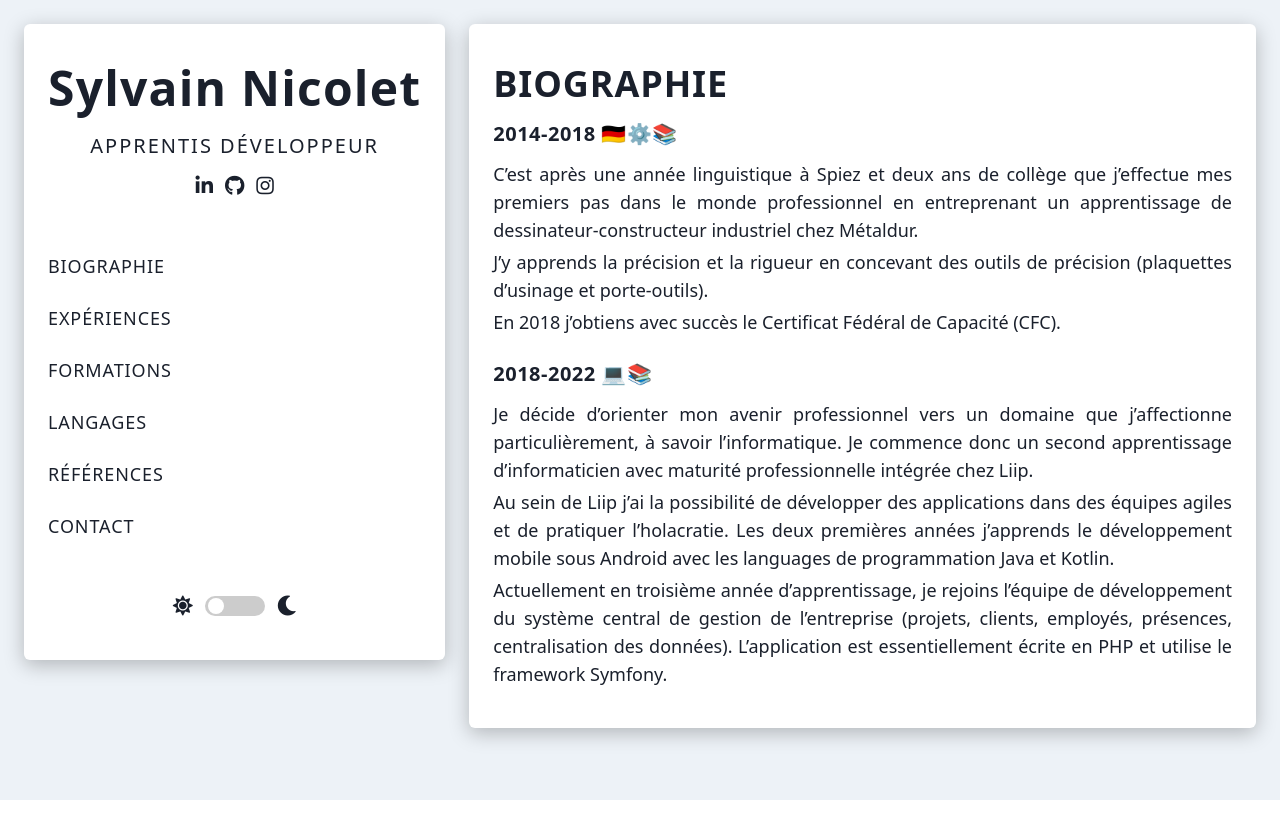
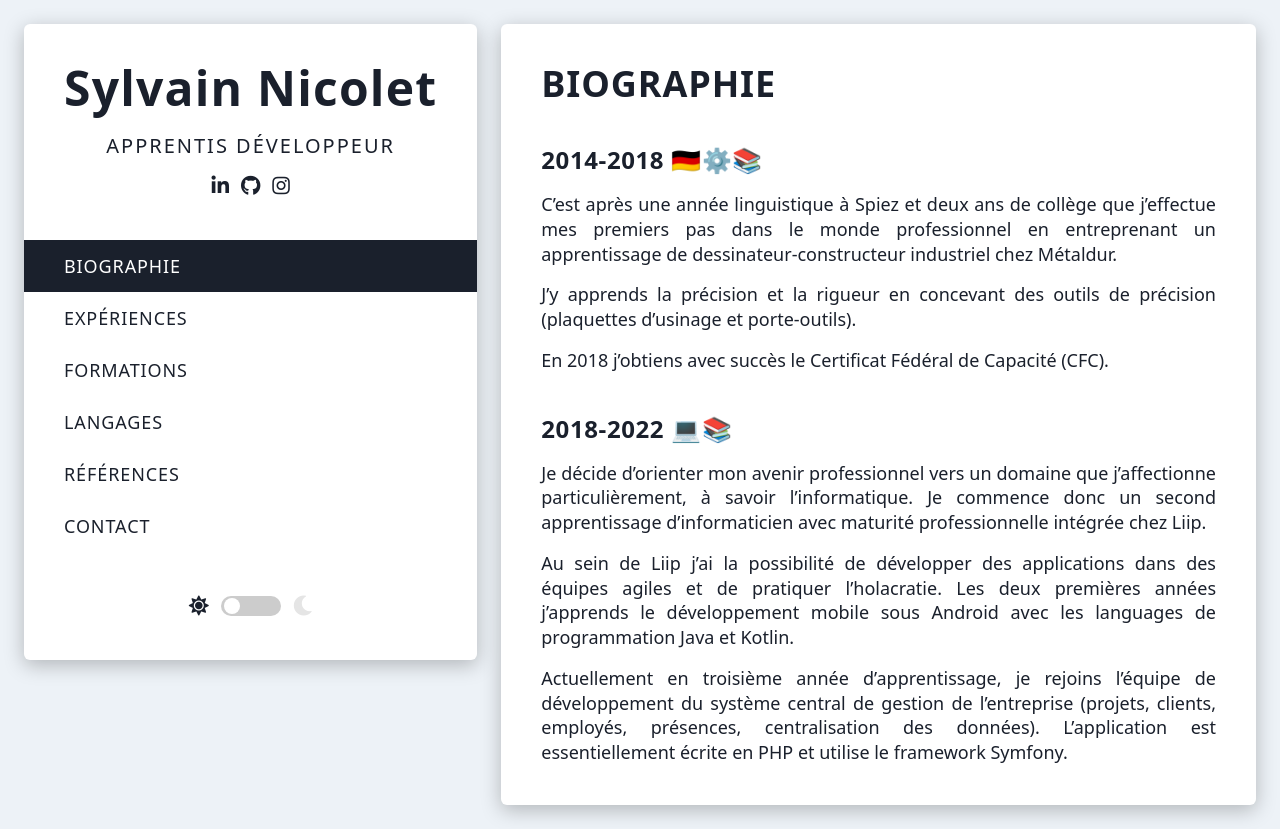
Before and after one commit to sylvainnicolet/cv-app, a Nuxt app: page /biography in a window 1280 px wide. Before the commit the page ends 800 px from the top, so only its background shows below. Built offline with nearby package versions, Linux system fonts and the light colour scheme.

Commit message:
🌙 Implement Light/Dark Themes

```diff
--- a/app.vue
+++ b/app.vue
@@ -4,24 +4,69 @@ import './assets/custom.scss'
 </script>
 
 <template>
-  <div id="app">
+  <div id="app" :class="theme">
     <div class="layout">
-      <Navigation />
+      <Navigation @toggle="toggle" />
       <NuxtPage />
     </div>
   </div>
 </template>
 
+<script lang="ts">
+import { defineComponent } from 'vue';
+export default defineComponent({
+  name: 'App',
+  components: {},
+  data () {
+    return {
+      theme: 'light',
+    }
+  },
+  mounted() {
+    if (localStorage.theme) {
+      this.theme = localStorage.theme;
+    }
+  },
+  watch: {
+    theme(newTheme: string) {
+      localStorage.theme = newTheme;
+    }
+  },
+  methods: {
+    toggle () {
+      if (this.theme === "dark") {
+        this.theme = "light"
+      } else {
+        this.theme = "dark"
+      }
+    }
+  }
+});
+</script>
+
+
 <style lang="scss">
+  ::selection {
+    @apply text-lt_text;
+    @apply bg-accent;
+  }
 
   #app {
     @apply min-h-screen;
     @apply p-6;
     @apply bg-lt_bg;
+    transition: background 0.5s ease-in-out;
   }
 
   .layout {
     @apply flex flex-col lg:flex-row lg:items-start;
     @apply space-x-0 lg:space-x-6 space-y-6 lg:space-y-0;
   }
+
+  /* Dark */
+  #app {
+    &.dark {
+      @apply bg-dt_bg;
+    }
+  }
 </style>
--- a/assets/_card.scss
+++ b/assets/_card.scss
@@ -1,8 +1,8 @@
 /* Card */
 .card {
   box-shadow: 0 5px 20px 0 rgba(0,0,0,0.25);
+  @apply rounded-md;
   @apply bg-lt_card_bg text-lt_text;
-  @apply rounded-md;
 }
 
 .card--navigation {
@@ -10,6 +10,13 @@
 }
 
 .card--section {
-  @apply px-6 py-10;
+  @apply p-10;
   @apply w-full;
 }
+
+/* Dark */
+.dark {
+  .card {
+    @apply bg-dt_card_bg text-dt_text;
+  }
+}
--- a/assets/_typography.scss
+++ b/assets/_typography.scss
@@ -1,14 +1,14 @@
 /* Typography */
 .h1--section {
-  @apply mb-4;
+  @apply mb-10;
   @apply text-4xl font-bold tracking-wide uppercase;
 }
 
 .h2--section {
-  @apply mb-3;
-  @apply text-xl font-bold tracking-wide uppercase;
+  @apply mb-4;
+  @apply text-2xl font-bold tracking-wide uppercase;
 }
 
 p {
-  @apply text-lg text-justify;
+  @apply text-lg text-justify leading-snug;
 }
--- a/components/navigation.vue
+++ b/components/navigation.vue
@@ -21,18 +21,39 @@
 
     <div class="theme">
       <i class="fas fa-sun"></i>
-      <Switch />
+      <label class="switch">
+        <input v-model='isDarkTheme' type="checkbox" @click="$emit('toggle')">
+        <span class="slider"></span>
+      </label>
       <i class="fas fa-moon"></i>
     </div>
   </nav>
 </template>
+
+<script lang="ts">
+import { defineComponent } from 'vue';
+export default defineComponent({
+  data() {
+    return {
+      isDarkTheme: false
+    }
+  },
+  mounted() {
+    if (localStorage.theme) {
+      if (localStorage.theme === 'dark') {
+        this.isDarkTheme = true
+      }
+    }
+  },
+});
+</script>
 
 <style lang="scss" scoped>
 
   /* Navigation Header */
   .navigation__header {
     @apply flex flex-col items-center whitespace-nowrap;
-    @apply px-6 py-10;
+    @apply p-10;
   }
 
   /* Titles */
@@ -51,7 +72,7 @@
 
     .fab {
       @apply text-xl;
-      @apply hover:text-lt_hover_text;
+      @apply hover:text-accent;
     }
   }
 
@@ -59,13 +80,14 @@
   .menu {
     @apply flex flex-col;
 
-    li {
+    a {
+      @apply block;
+      @apply py-3 px-10;
+      @apply text-center lg:text-left text-lg uppercase tracking-wider;
+      @apply hover:bg-lt_hover_bg;
 
-      a {
-        @apply block;
-        @apply py-3 px-6;
-        @apply text-lg uppercase tracking-wider;
-        @apply hover:bg-lt_hover_bg hover:text-lt_hover_text
+      &.router-link-active {
+        @apply bg-lt_text text-dt_text;
       }
     }
   }
@@ -79,6 +101,82 @@
     .fas {
       @apply text-xl;
     }
+
+    .fa-moon {
+      @apply text-gray-200;
+    }
   }
 
+  /* Dark */
+  .dark {
+    .social_networks {
+      .fab {
+        @apply hover:text-accent;
+      }
+    }
+
+    .menu {
+      a {
+        @apply hover:bg-dt_hover_bg;
+
+        &.router-link-active {
+          @apply bg-dt_text text-lt_text;
+        }
+      }
+    }
+
+    .theme {
+      .fa-sun {
+        @apply text-dt_bg;
+      }
+    }
+  }
+
+
+  /* The switch - the box around the slider */
+  .switch {
+    position: relative;
+    display: inline-block;
+    width: 60px;
+    height: 20px;
+  }
+
+  /* Hide default HTML checkbox */
+  .switch input {
+    opacity: 0;
+    width: 0;
+    height: 0;
+  }
+
+  /* The slider */
+  .slider {
+    @apply absolute;
+    @apply cursor-pointer;
+    @apply top-0 left-0 right-0 bottom-0;
+    @apply rounded-full;
+    background-color: #ccc;
+    -webkit-transition: .4s;
+    transition: .4s;
+  }
+
+  .slider:before {
+    position: absolute;
+    content: "";
+    height: 16px;
+    width: 16px;
+    left: 3px;
+    bottom: 2px;
+    border-radius: 50%;
+    background-color: white;
+    -webkit-transition: .4s;
+    transition: .4s;
+  }
+
+  input:checked + .slider {
+    @apply bg-accent;
+  }
+
+  input:checked + .slider:before {
+    transform: translateX(38px);
+  }
 </style>
--- a/components/switch.vue
+++ /dev/null
@@ -1,55 +0,0 @@
-<template>
-  <label class="switch">
-    <input type="checkbox">
-    <span class="slider"></span>
-  </label>
-</template>
-
-<style lang="scss" scoped>
-  /* The switch - the box around the slider */
-  .switch {
-    position: relative;
-    display: inline-block;
-    width: 60px;
-    height: 20px;
-  }
-
-  /* Hide default HTML checkbox */
-  .switch input {
-    opacity: 0;
-    width: 0;
-    height: 0;
-  }
-
-  /* The slider */
-  .slider {
-    @apply absolute;
-    @apply cursor-pointer;
-    @apply top-0 left-0 right-0 bottom-0;
-    @apply rounded-full;
-    background-color: #ccc;
-    -webkit-transition: .4s;
-    transition: .4s;
-  }
-
-  .slider:before {
-    position: absolute;
-    content: "";
-    height: 16px;
-    width: 16px;
-    left: 3px;
-    bottom: 2px;
-    border-radius: 50%;
-    background-color: white;
-    -webkit-transition: .4s;
-    transition: .4s;
-  }
-
-  input:checked + .slider {
-    background-color: #2196F3;
-  }
-
-  input:checked + .slider:before {
-    transform: translateX(38px);
-  }
-</style>
--- a/package.json
+++ b/package.json
@@ -1,7 +1,7 @@
 {
   "private": true,
   "scripts": {
-    "dev": "nuxi dev",
+    "dev": "nuxi dev -p 3002",
     "build": "nuxi build",
     "start": "node .output/server/index.mjs"
   },
--- a/pages/biography.vue
+++ b/pages/biography.vue
@@ -1,10 +1,10 @@
 <template>
   <div class="card card--section">
     <h1 class="h1--section">Biographie</h1>
-    <div class="space-y-6">
+    <div class="space-y-10">
       <div>
         <h2 class="h2--section">2014-2018 🇩🇪⚙️📚</h2>
-        <div class="space-y-1">
+        <div class="space-y-4">
           <p>
             C’est après une année linguistique à Spiez et deux ans de collège que j’effectue mes premiers
             pas dans le monde professionnel en entreprenant un apprentissage de
@@ -21,7 +21,7 @@
       </div>
       <div>
         <h2 class="h2--section">2018-2022 💻📚</h2>
-        <div class="space-y-1">
+        <div class="space-y-4">
           <p>
             Je décide d’orienter mon avenir professionnel vers un domaine que j’affectionne
             particulièrement, à savoir l’informatique.
--- a/tailwind.config.js
+++ b/tailwind.config.js
@@ -26,7 +26,15 @@ module.exports = {
         lt_text: '#1A202C',
         lt_card_bg: '#fff',
         lt_hover_bg : '#EDF2F7',
-        lt_hover_text : '#4A5568',
+
+        // Dark Theme
+        dt_bg: '#2D3748',
+        dt_text: '#ffffff',
+        dt_card_bg: '#1A202C',
+        dt_hover_bg: '#2D3748',
+
+        // Accent
+        accent: '#ff8000',
       },
     },
   },
```
Also changed, not shown: 1 other file (tests, documents, lock files or other folders). Lines whose indentation alone changed are shown as unchanged.
